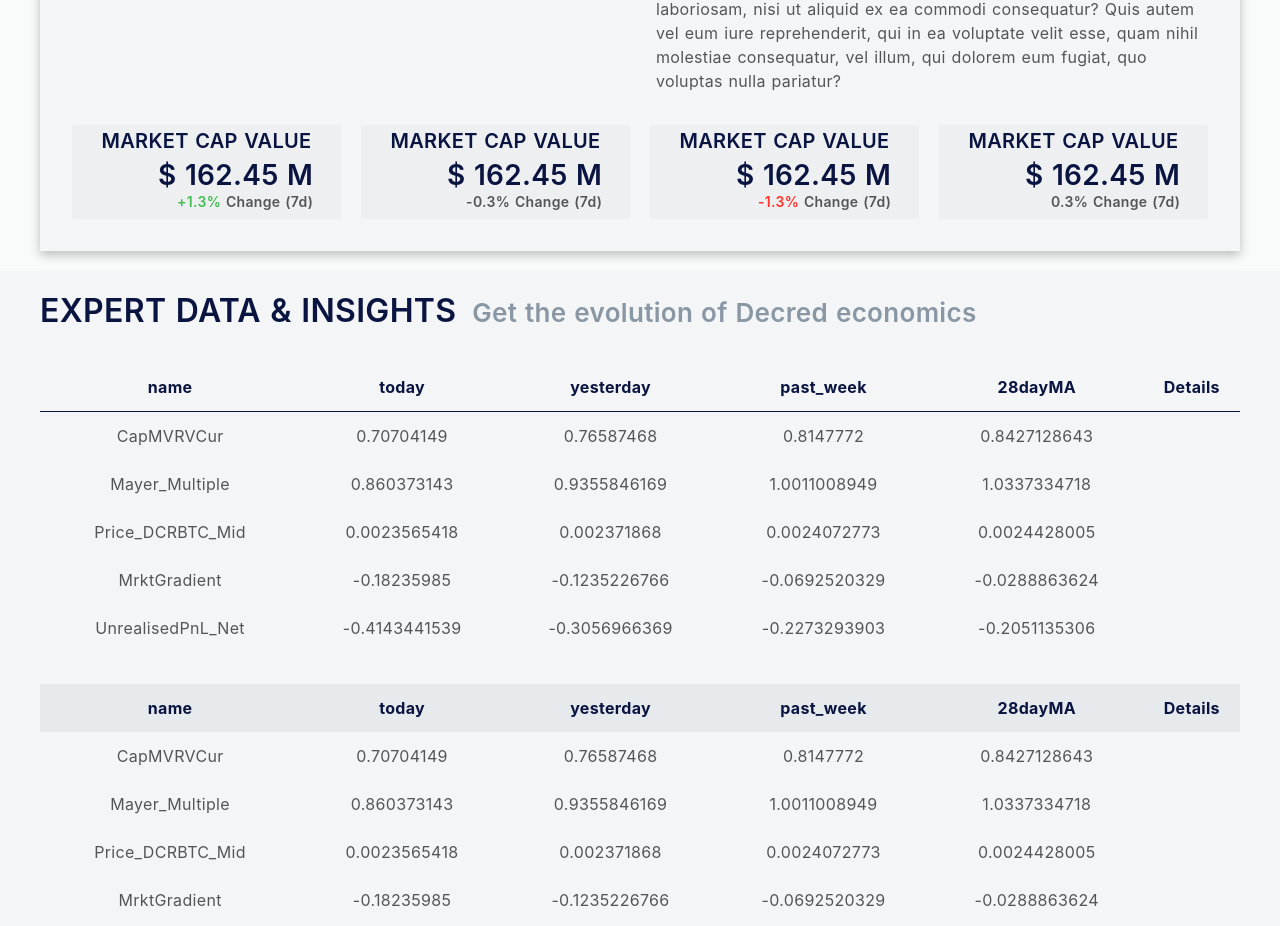
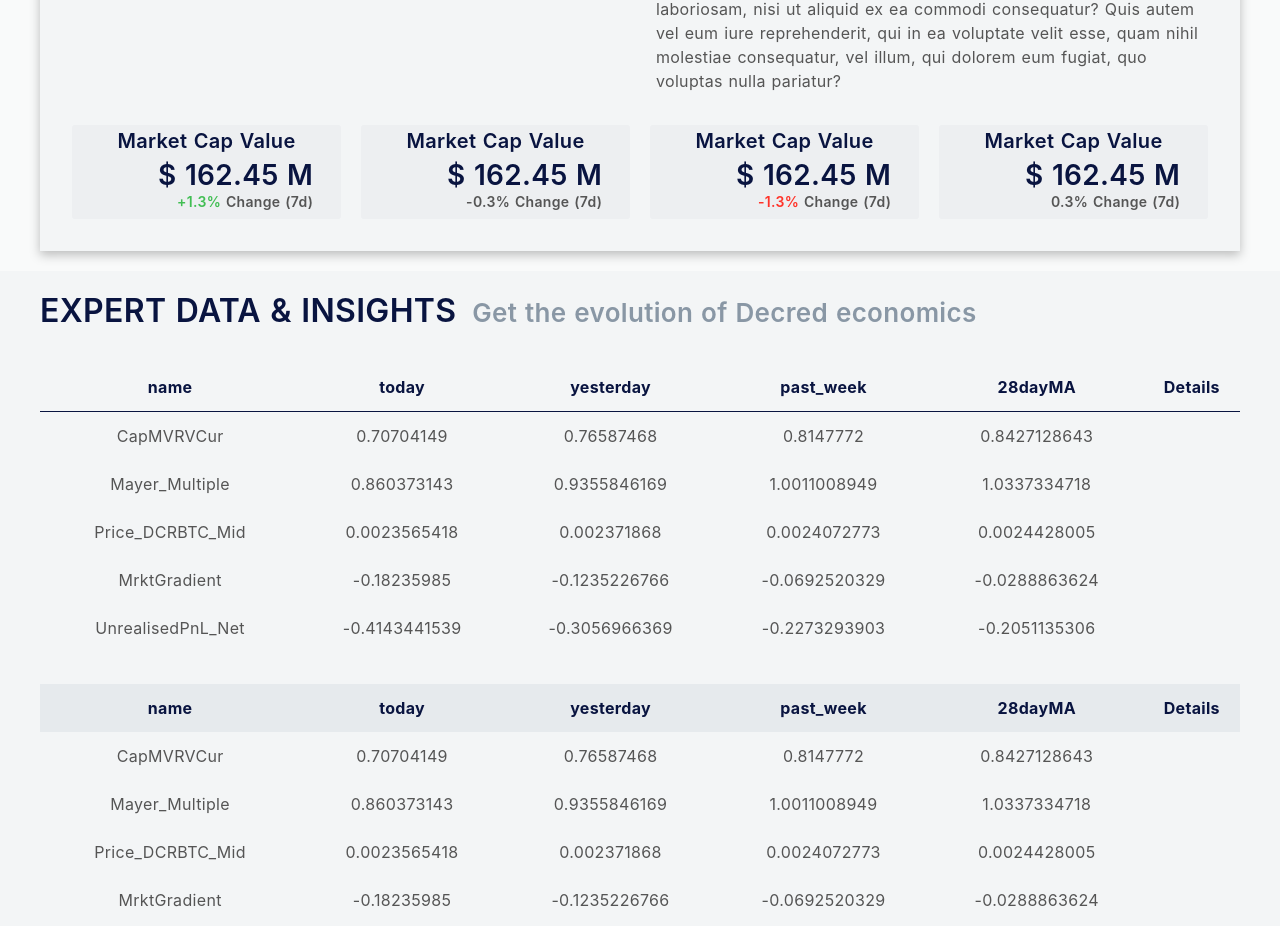
Before and after one commit to Decred-Bulls/dcronchain, a Nuxt app: page / in a window 1280 px wide. Shown: the part 1254-2180 px from the top of the page. Built offline with nearby package versions, Linux system fonts and the light colour scheme; a web font is replaced by a local one.

Commit message:
MonetaryCard - resolve conflicting class names

```diff
--- a/components/MonetaryCard/index.vue
+++ b/components/MonetaryCard/index.vue
@@ -1,13 +1,13 @@
 <template>
   <div class="c-monetary-card">
     <!--  -->
-    <div class="c-title">{{ title }}</div>
+    <div class="title">{{ title }}</div>
 
     <div class="c-content">
-      <div class="c-icon">
-        <IconUp v-if="change >= 1" class="c-icon" />
-        <IconDown v-if="change <= -1" class="c-icon" />
-        <IconNeutral v-if="change > -1 && change < 1" class="c-icon" />
+      <div class="icon">
+        <IconUp v-if="change >= 1" class="icon" />
+        <IconDown v-if="change <= -1" class="icon" />
+        <IconNeutral v-if="change > -1 && change < 1" class="icon" />
       </div>
       <div class="ml-3">
         <div class="c-value">
@@ -69,7 +69,7 @@ export default Vue.extend({
   border-radius: 3px;
   padding: 4px 20px 8px;
 
-  .c-title {
+  .title {
     font-weight: 600;
     font-size: 20px;
     line-height: 25px;
@@ -84,7 +84,7 @@ export default Vue.extend({
     margin-top: 4px;
   }
 
-  .c-icon {
+  .icon {
     width: 50px;
     height: 50px;
   }
```
